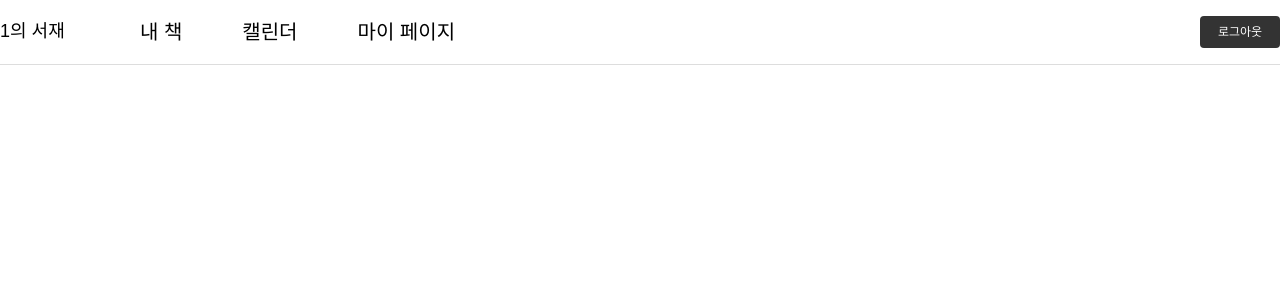
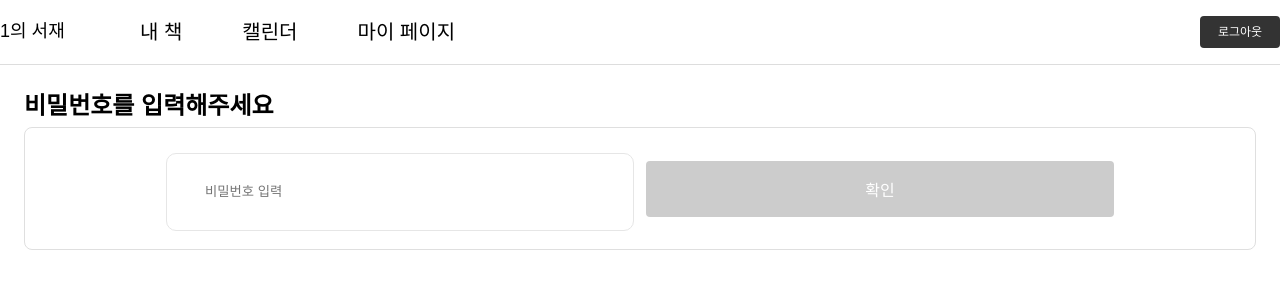
Before and after one commit to I-on-I/OO-s-Library-Client, a React (Create React App) app: page /1/library/mypage in a window 1280 px wide. Shown: the top 300 px of the page. Built offline with nearby package versions, Linux system fonts and the light colour scheme; grey boxes are pictures that could not be loaded.

Commit message:
feat : recoil 설정, login , logout 설정, spring boot 연결

```diff
--- a/package.json
+++ b/package.json
@@ -28,7 +28,7 @@
     "typescript": "^4.9.5",
     "web-vitals": "^2.1.4"
   },
-  "proxy": "http://192.168.0.80:8080",
+  "proxy": "http://localhost:8080",
   "homepage": "https://libraryif.vercel.app",
   "scripts": {
     "start": "react-scripts start",
--- a/src/components/AddBook.tsx
+++ b/src/components/AddBook.tsx
@@ -19,7 +19,7 @@ export default function AddBook() {
 
   async function getData() {
     await axios
-      .get("/Books")
+      .get("/books")
       .then((response) => {
         setDatas(response.data);
       })
--- a/src/routes/Login.tsx
+++ b/src/routes/Login.tsx
@@ -1,14 +1,12 @@
 import styled from "styled-components";
 
 import { Link } from "react-router-dom";
-import { ChangeEvent, useEffect, useState } from "react";
-
+import { useRecoilState } from "recoil";
 import axios from "axios";
-
+import { UserData } from "../atoms";
 import { useNavigate } from "react-router-dom";
 import { useForm } from "react-hook-form";
 
-// "proxy": "http://192.168.0.4:8080", 효진씨 북 데이터
 const LoginSection = styled.div`
   display: flex;
   min-height: 100vh;
@@ -87,11 +85,12 @@ const SocialLogin = styled.img<{ url: string }>`
 `;
 
 interface IForm {
-  email: string;
+  id: string;
   password: string;
 }
 
 function Login() {
+  const [userData, setUserData] = useRecoilState(UserData);
   const navigate = useNavigate();
   const {
     register,
@@ -100,30 +99,12 @@ function Login() {
     setError,
   } = useForm<IForm>({});
 
-  // const socialLogin = async () => {
-  //   try {
-  //     await axios
-  //       .post("/oauth2/authorization/naver", {
-  //         withCredentials: true,
-  //       })
-  //       .then((res) => {
-  //         console.log(res.data);
-  //       });
-  //   } catch (e) {
-  //     console.log(e);
-  //     alert("error 데이터를 불러올 수 없다!");
-  //   }
-  // };
   const NAVER_CLIENT_ID = "Smcbfw_WXTXz1O5VFd2N";
 
-  const REDIRECT_URL = "http://192.168.0.80:8080/login/oauth2/code/naver";
+  const REDIRECT_URL = "login/oauth2/code/naver";
 
-  const chars =
-    "ABCDEFGHIJKLMNOPQRSTUVWXYZabcdefghijklmnopqrstuvwxyz0123456789";
-  let STATE = "";
-  for (let i = 0; i < chars.length; i++) {
-    STATE += chars.charAt(Math.floor(Math.random() * chars.length));
-  }
+  let STATE = "false";
+
   const socialLogin = () => {
     const NAVER_AUTH_URL = `https://nid.naver.com/oauth2.0/authorize?response_type=code&client_id=${NAVER_CLIENT_ID}&state=${STATE}&redirect_uri=${REDIRECT_URL}`;
 
@@ -131,11 +112,11 @@ function Login() {
   };
   const onValid = (data: IForm) => {
     let formData = new FormData();
-    console.log(data.email);
+    console.log(data.id);
     console.log(data.password);
+    formData.append("username", data.id);
+    formData.append("password", data.password);
 
-    formData.append("username", data.email);
-    formData.append("password", data.password);
     axios
       .post("/login", formData)
       .then((response) => {
@@ -143,8 +124,16 @@ function Login() {
         console.log("서버 fetch 성공");
 
         if (response.data.pk) {
+          const { pk, memberName, memberId } = response.data;
+          // Update Recoil state with user data upon successful login
+          setUserData({
+            memberName,
+            memberPk: pk,
+            memberId,
+          });
+
           alert("로그인에 성공했습니다!");
-          navigate(`/${data.email}/library`);
+          navigate(`/${data.id}/library`);
         } else {
           alert("비밀번호 또는 아이디가 틀렸습니다.");
           setError(
@@ -191,16 +180,12 @@ function Login() {
             {" "}
             <div style={{ marginTop: "60px" }}>
               <InputInfo
-                {...register("email", {
-                  required: "Email is required",
-                  pattern: {
-                    value: /^\S+@\S+\.\S+$/,
-                    message: "Only emails allowed",
-                  },
+                {...register("id", {
+                  required: "id is required",
                 })}
-                placeholder="이메일을 입력"
+                placeholder="아이디 입력"
               />{" "}
-              <span>{errors?.email?.message}</span>
+              <span>{errors?.id?.message}</span>
               <InputInfo
                 {...register("password", {
                   required: "write here",
--- a/src/routes/Main.tsx
+++ b/src/routes/Main.tsx
@@ -80,7 +80,7 @@ function Main() {
   }, []);
   async function getData() {
     await axios
-      .get("Books")
+      .get("/books")
       .then((response) => {
         setDatas(response.data);
       })
--- a/src/routes/MyPage.tsx
+++ b/src/routes/MyPage.tsx
@@ -1,16 +1,66 @@
 import React, { useState } from "react";
-import { useParams } from "react-router-dom";
+
 import styled from "styled-components";
+import axios from "axios";
+import { UserData } from "../atoms";
 
+import { useRecoilValue } from "recoil";
+import { useForm } from "react-hook-form";
 const MyPageSection = styled.div`
+  display: flex;
+  flex-direction: column;
   box-sizing: border-box;
-  margin: 0;
-  padding: 0;
+  margin: 0 auto;
   border: 0;
   font-size: 14px;
   height: 100%;
-  display: flex;
+
   min-width: 320px;
+
+  padding: 0 24px;
+`;
+
+const CheckForm = styled.form`
+  padding: 24px 0;
+
+  & > h3 {
+    font-size: 24px;
+    font-weight: 700;
+    line-height: 34px;
+    margin-bottom: 4px;
+  }
+`;
+const InputData = styled.div`
+  text-align: center;
+  padding-top: 24px;
+  border-radius: 8px;
+  border: 1px solid #dfdfdf;
+  padding: 18px;
+  font-size: 14px;
+  font-weight: 400;
+  color: #8b8b8b;
+`;
+
+const InputInfo = styled.input`
+  width: 468px;
+  height: 78px;
+  border-radius: 10px;
+  border: 1px solid #e6e6e6;
+  padding: 0px 0 0 38px;
+  background: #fff;
+  margin-right: 12px;
+`;
+const SingupButton = styled.button`
+  width: 468px;
+  margin-top: 15px;
+  height: 56px;
+  border-radius: 4px;
+  border: none;
+  padding: 0 24px;
+  background-color: ${({ disabled }) => (disabled ? "#ccc" : "#ffeb60")};
+  color: white;
+  cursor: ${({ disabled }) => (disabled ? "auto" : "pointer")};
+  font-size: 16px;
 `;
 
 const PictureBox = styled.div`
@@ -29,16 +79,92 @@ const ImageBox = styled.div`
 `;
 
 function MyPage() {
-  const { id } = useParams();
+  interface Data {
+    memberEmail?: string;
+    memberGender?: number;
+    memberId?: string;
+    memberName?: string;
+    memberPassword?: string;
+    memberPk?: string;
+    memberProfileImg?: string;
+  }
+  const userData = useRecoilValue(UserData); // Accessing userData from Recoil state
+
+  // const [memberEmail, setMemberEmail] = useState<string | null>(null);
+
+  const [memberData, setMemberData] = useState<Data | null>(null);
+  interface Info {
+    password: string;
+  }
+
+  const {
+    register,
+    handleSubmit,
+
+    formState: { errors, isValid },
+    setError,
+  } = useForm<Info>();
+
+  const onValid = async (data: Info) => {
+    try {
+      const response = await axios.post("/members/checkPassword", {
+        memberPk: userData.memberPk,
+        password: data.password,
+      });
+
+      if (response.data) {
+        setCheck(true);
+        const userResponse = await axios.get(`/members/${userData.memberPk}`);
+        const user = userResponse.data;
+        console.log(user);
+
+        setMemberData(user); // 사용자 이메일 설정
+      } else {
+        alert("비밀번호가 틀렸습니다");
+      }
+    } catch (error) {
+      console.log("fetching에 실패했습니다!", error);
+    }
+  };
+  const [check, setCheck] = useState(false);
+
   return (
     <MyPageSection>
-      <PictureBox>
-        <PictureBox>
-          <Inner>
-            <ImageBox></ImageBox>
-          </Inner>
-        </PictureBox>
-      </PictureBox>
+      {!check ? (
+        <CheckForm onSubmit={handleSubmit(onValid)}>
+          <h3>비밀번호를 입력해주세요</h3>
+          <InputData>
+            <InputInfo
+              {...register("password", {
+                required: "write here",
+                minLength: 5,
+              })}
+              placeholder="비밀번호 입력"
+            />
+            <SingupButton disabled={!isValid} type="submit">
+              확인
+            </SingupButton>
+          </InputData>
+        </CheckForm>
+      ) : (
+        <>
+          {" "}
+          {memberData && (
+            <div>
+              {" "}
+              <div>{memberData.memberEmail}</div>{" "}
+              <div>{memberData.memberGender}</div>{" "}
+              <div>{memberData.memberId}</div>{" "}
+              <div>{memberData.memberName}</div>{" "}
+              <div>{memberData.memberPassword}</div>{" "}
+              <div>{memberData.memberPk}</div>{" "}
+              <div>
+                <img src={memberData.memberProfileImg} />
+              </div>
+            </div>
+          )}
+        </>
+      )}
     </MyPageSection>
   );
 }
--- a/src/routes/Signup.tsx
+++ b/src/routes/Signup.tsx
@@ -1,6 +1,6 @@
 import styled from "styled-components";
 import login from "../assets/login.png";
-
+import axios from "axios";
 import { useNavigate } from "react-router-dom";
 import { useForm } from "react-hook-form";
 
@@ -61,6 +61,7 @@ interface IForm {
   password1: string;
   name: string;
   email: string;
+  gender: string;
   extraError?: string;
 }
 
@@ -81,10 +82,66 @@ function Signup() {
         { shouldFocus: true }
       );
     } else {
+      //form 으로 보낼 때
+      // let formData = new FormData();
+      // formData.append("memberId", data.id);
+      // formData.append("memberName", data.name);
+      // formData.append("memberEmail", data.email);
+      // formData.append("memberPassword", data.password);
+      // formData.append("memberGender", data.gender);
+      // console.log(formData);
+
+      //request body 로 보낼 때
+      axios
+        .post("/members", {
+          memberId: data.id,
+          memberName: data.name,
+          memberEmail: data.email,
+          memberPassword: data.password,
+          memberGender: data.gender,
+        })
+        .then((response) => {
+          console.log(response.data);
+          console.log("서버 성공");
+        })
+        .catch(function (e) {
+          alert("회원가입에 실패했습니다!");
+          console.log(data);
+        });
       navigate("/");
     }
   };
+  // const onValid = (data: IForm) => {
+  //   let formData = new FormData();
+  //   console.log(data.email);
+  //   console.log(data.password);
 
+  //   formData.append("username", data.email);
+  //   formData.append("password", data.password);
+  //   axios
+  //     .post("/login", formData)
+  //     .then((response) => {
+  //       console.log(response.data);
+  //       console.log("서버 fetch 성공");
+
+  //       if (response.data.pk) {
+  //         alert("로그인에 성공했습니다!");
+  //         navigate(`/${data.email}/library`);
+  //       } else {
+  //         alert("비밀번호 또는 아이디가 틀렸습니다.");
+  //         setError(
+  //           "password",
+  //           {
+  //             message: "password are not the same!",
+  //           },
+  //           { shouldFocus: true }
+  //         );
+  //       }
+  //     })
+  //     .catch(function (error) {
+  //       alert("fail!!");
+  //     });
+  // };
   console.log(errors);
   return (
     <>
@@ -95,6 +152,13 @@ function Signup() {
 
           <div style={{ marginTop: "14px" }}>
             <form onSubmit={handleSubmit(onValid)}>
+              <span>{errors?.id?.message}</span>
+              <InputInfo
+                {...register("id", {
+                  required: "Id is required",
+                })}
+                placeholder="아이디를 입력"
+              />{" "}
               <InputInfo
                 {...register("email", {
                   required: "Email is required",
@@ -105,13 +169,6 @@ function Signup() {
                 })}
                 placeholder="이메일을 입력"
               />{" "}
-              <span>{errors?.id?.message}</span>
-              <InputInfo
-                {...register("id", {
-                  required: "Id is required",
-                })}
-                placeholder="아이디를 입력"
-              />
               <span>{errors?.email?.message}</span>
               <InputInfo
                 {...register("name", {
@@ -139,7 +196,27 @@ function Signup() {
                 })}
                 placeholder="비밀번호를 다시 입력"
               />
-              <span>{errors?.password1?.message}</span>
+              <span>{errors?.password1?.message}</span>{" "}
+              <div>
+                <label htmlFor="male">
+                  <input
+                    type="radio"
+                    id="male"
+                    value="0"
+                    {...register("gender")} // Register the gender field
+                  />{" "}
+                  남성
+                </label>
+                <label htmlFor="female">
+                  <input
+                    type="radio"
+                    id="female"
+                    value="1"
+                    {...register("gender")} // Register the gender field
+                  />{" "}
+                  여성
+                </label>
+              </div>
               <SingupButton disabled={!isValid} type="submit">
                 회원가입
               </SingupButton>
```
Also changed, not shown: src/atoms.ts (+16 -0 lines).
